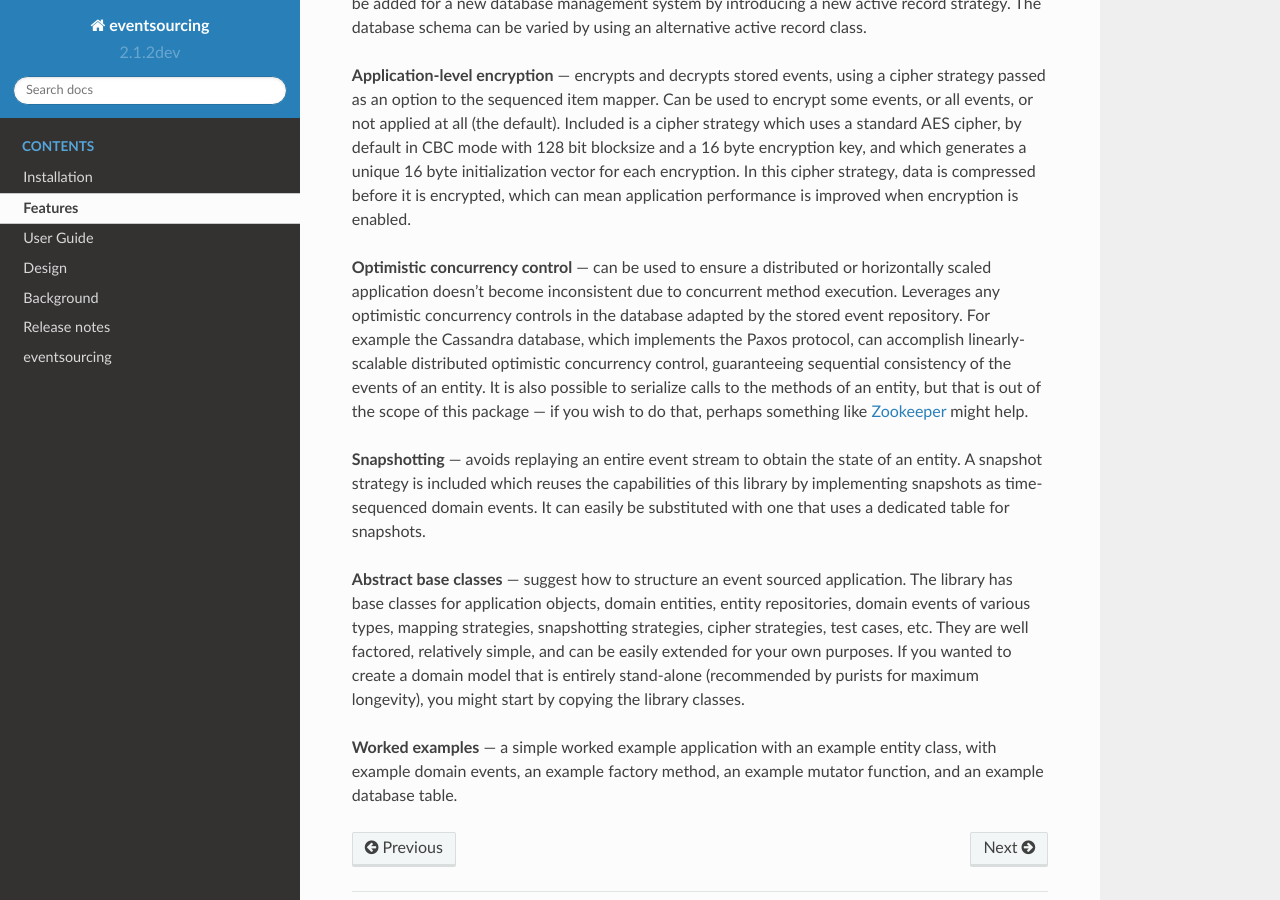
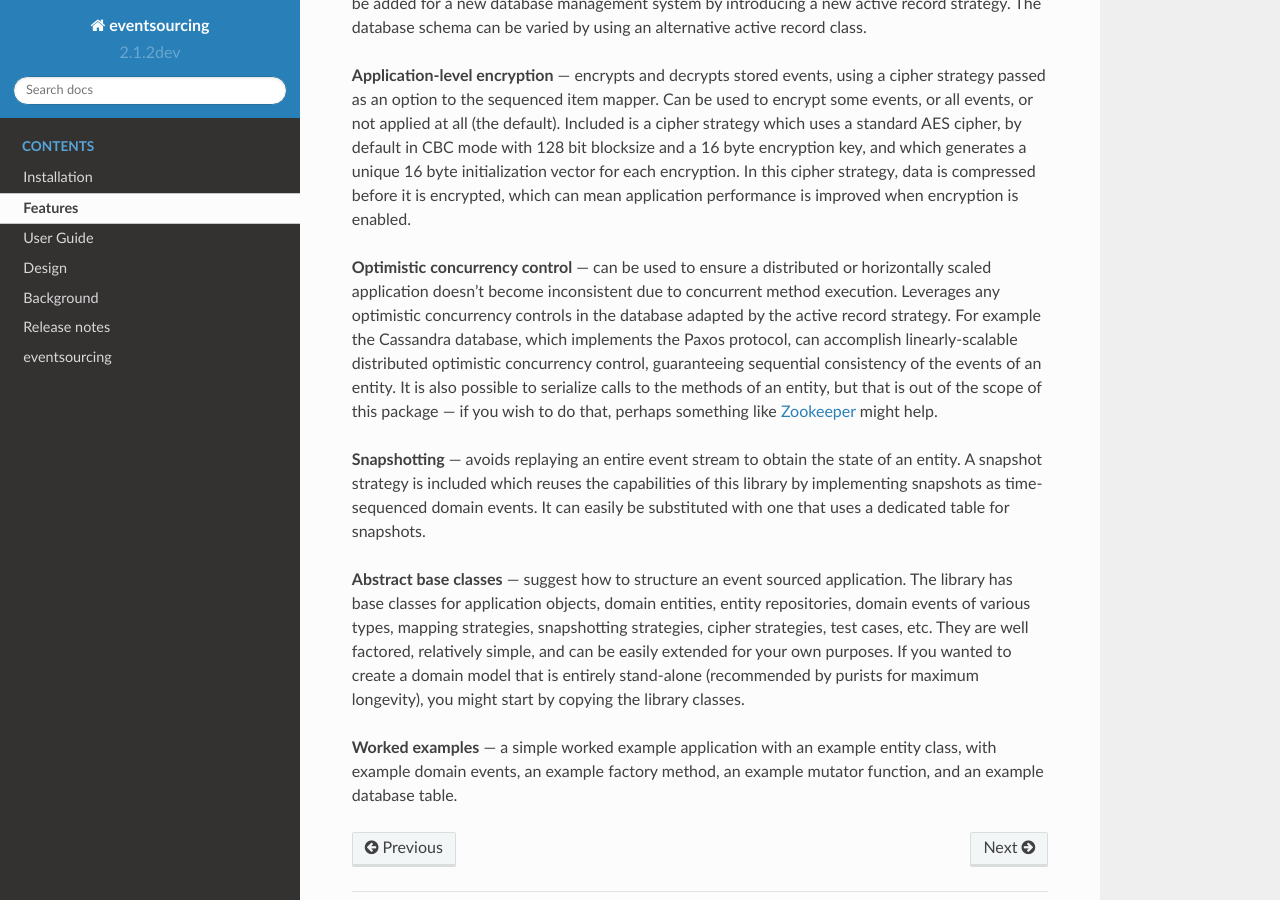
Before and after one commit to pyeventsourcing/eventsourcing, a Sphinx documentation site: the page built from docs/topics/features.rst, in a window 1280 px wide and 900 px high, scrolled down 456 px. Built offline with Sphinx 7.4.7 and the Read the Docs theme 2.0.0, drawn with Linux system fonts in a browser that asks for light colours.

Commit message:
Edited features.

```diff
--- a/docs/topics/features.rst
+++ b/docs/topics/features.rst
@@ -29,11 +29,12 @@ mean application performance is improved when encryption is enabled.
 **Optimistic concurrency control** — can be used to ensure a distributed or
 horizontally scaled application doesn't become inconsistent due to concurrent
 method execution. Leverages any optimistic concurrency controls in the database
-adapted by the stored event repository. For example the Cassandra database, which implements
-the Paxos protocol, can accomplish linearly-scalable distributed optimistic concurrency
-control, guaranteeing sequential consistency of the events of an entity. It is also possible to serialize calls to the methods of an
-entity, but that is out of the scope of this package — if you wish to do that,
-perhaps something like `Zookeeper <https://zookeeper.apache.org/>`__ might help.
+adapted by the active record strategy. For example the Cassandra database, which
+implements the Paxos protocol, can accomplish linearly-scalable distributed
+optimistic concurrency control, guaranteeing sequential consistency of the events
+of an entity. It is also possible to serialize calls to the methods of an entity,
+but that is out of the scope of this package — if you wish to do that, perhaps
+something like `Zookeeper <https://zookeeper.apache.org/>`__ might help.
 
 **Snapshotting** — avoids replaying an entire event stream to
 obtain the state of an entity. A snapshot strategy is included which reuses
```
